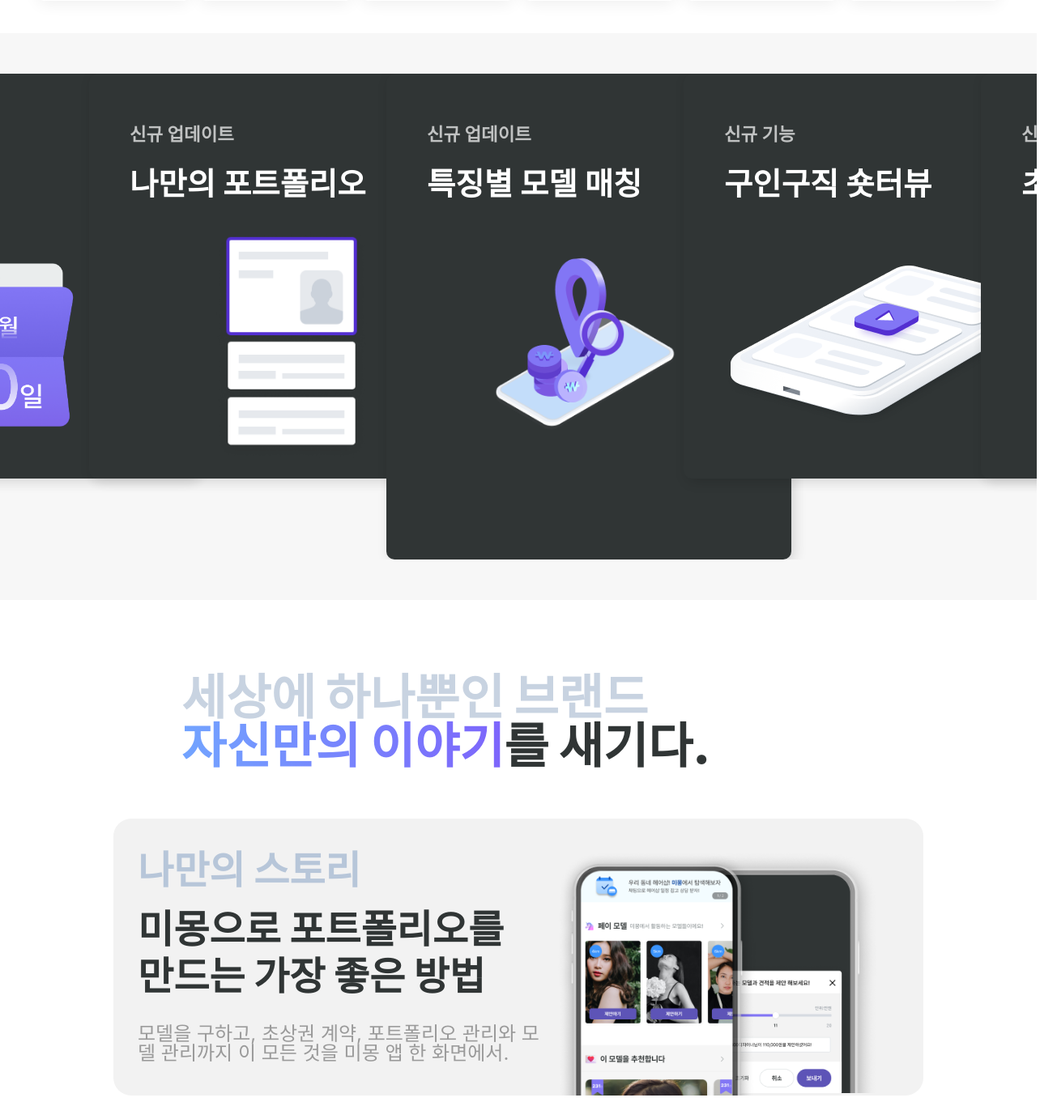
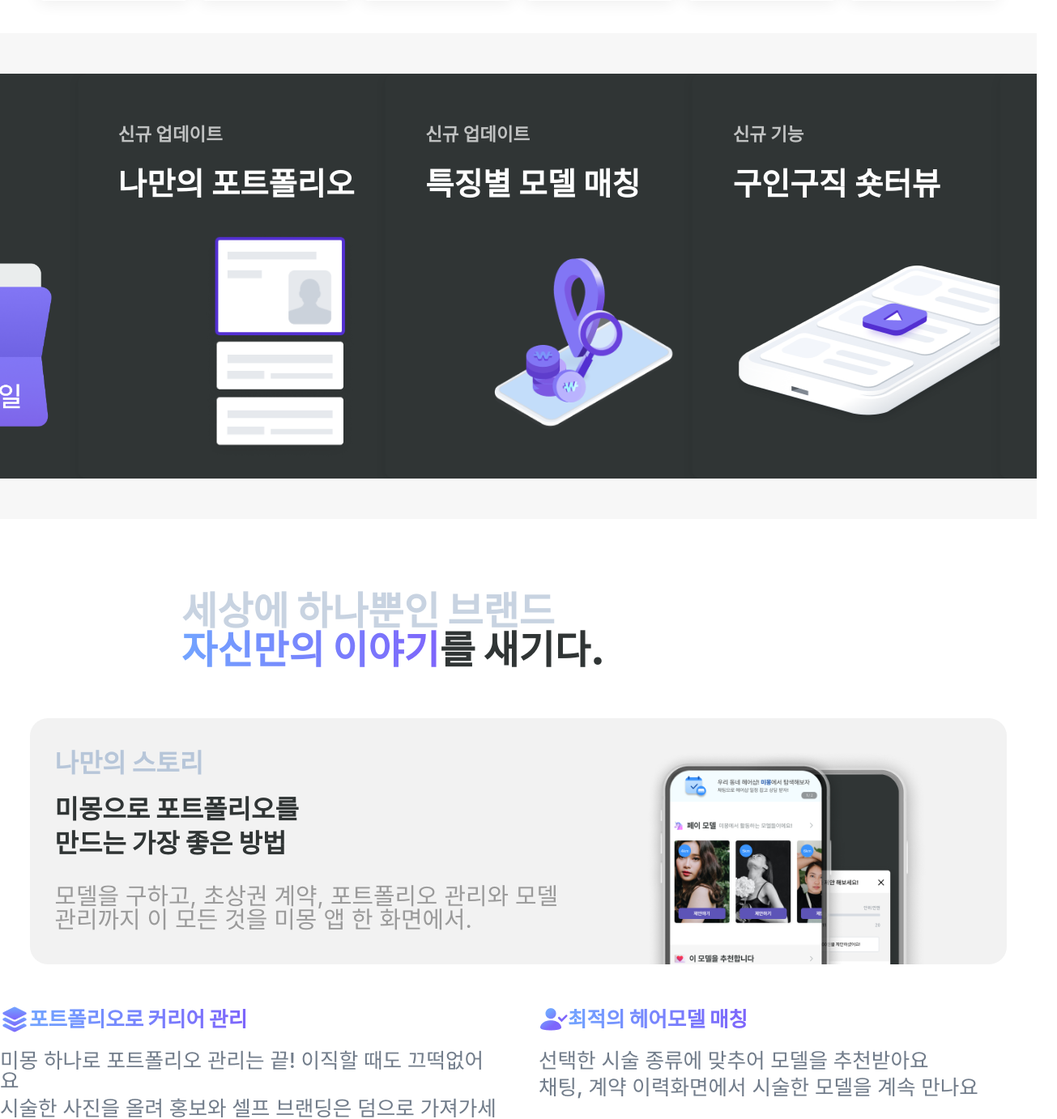
Before and after one commit to JAGORING/memong_, a React (Create React App) app: page / in a window 1280 px wide. Shown: the part 855-2237 px from the top of the page at 81% size, 1305 px wide, since content can reach past the window. Built offline with nearby package versions, Linux system fonts and the light colour scheme; a web font is replaced by a local one.

Commit message:
react-slick 대신 swiper 적용으로 변경

```diff
--- a/package.json
+++ b/package.json
@@ -9,12 +9,10 @@
     "pretendard": "^1.3.8",
     "react": "^18.2.0",
     "react-dom": "^18.2.0",
-    "react-responsive-carousel": "^3.2.23",
     "react-scripts": "5.0.1",
-    "react-slick": "^0.29.0",
-    "slick-carousel": "^1.8.1",
     "styled-components": "^6.1.0",
     "styled-reset": "^4.5.1",
+    "swiper": "^8.4.7",
     "web-vitals": "^2.1.4"
   },
   "scripts": {
--- a/src/components/CardCarousel.jsx
+++ b/src/components/CardCarousel.jsx
@@ -1,29 +1,52 @@
 import React from 'react';
 import styled from 'styled-components';
-import 'react-responsive-carousel/lib/styles/carousel.min.css'; // requires a loader
 import Portfolio from '../assets/images/img_포트폴리오.png';
 import Model from '../assets/images/img_모델매칭.png';
 import Media from '../assets/images/img_미디어.png';
 import Contract from '../assets/images/img_계약서.png';
 import Calendar from '../assets/images/img_calendar.png';
-import Slider from 'react-slick';
 import { breakpoints } from '../styles/theme';
-import { _setScreenSize } from '../App';
+import { Swiper, SwiperSlide } from 'swiper/react';
+import { Autoplay } from 'swiper';
+import 'swiper/css';
+
 const CardCarousel = () => {
-  const settings = {
-    className: 'center',
-    centerMode: true,
-    infinite: true,
-    autoplay: true,
-    centerPadding: window.innerWidth <= 767 ? '130px' : '90px',
-    slidesToShow: window.innerWidth <= 767 ? 1 : window.innerWidth <= 1200 ? 2 : 3,
-    autoplaySpeed: 3000,
-  };
-
   return (
     <CarouselContainer>
-      <Slider {...settings}>
+      <Swiper
+        className="mySwiper"
+        loop={true}
+        modules={[Autoplay]}
+        autoplay={{ delay: 0 }}
+        slidesPerView={3.4}
+        centeredSlides={true}
+        speed={5000}
+        spaceBetween={20}
+        breakpoints={{
+          260: {
+            slidesPerView: 1.5,
+            spaceBetween: 5,
+          },
+          360: {
+            slidesPerView: 2.3,
+            spaceBetween: 20,
+          },
+          767: {
+            slidesPerView: 1.9,
+            spaceBetween: 25,
+          },
+          1200: {
+            slidesPerView: 3.4,
+            spaceBetween: 10,
+          },
+          1850: {
+            slidesPerView: 3.4,
+            spaceBetween: 20,
+          },
+        }}
+      >
         {contentDatas.map((content, index) => (
+          <SwiperSlide>
             <Card className="card" key={index}>
               <h4>{content.isFunc ? '신규 기능' : '신규 업데이트'}</h4>
               <h2>{content.label}</h2>
@@ -31,58 +54,58 @@
                 <img src={content.url} alt={content.label} />
               </div>
             </Card>
+          </SwiperSlide>
         ))}
-      </Slider>
+      </Swiper>
     </CarouselContainer>
   );
 };
 export default CardCarousel;
 
 const CarouselContainer = styled.div`
-  .slick-slider {
   display: flex;
   justify-content: space-evenly;
-  }
   margin-top: 40px;
   background-color: ${(props) => props.theme.CarouselBackgroudColor};
   padding: 50px 0;
-  .center {
-    .slick-center .card {
-      ${breakpoints.large} {
-        width: 500px !important;
-        height: 600px !important;
-      }
-      ${breakpoints.medium} {
-        width: 400px !important;
-        height: 480px !important;
-      }
-      ${breakpoints.small} {
-        width: 200px !important;
-        height: 200px !important;
-      }
-    }
-    .slick-slide:not(.slick-center) .card {
-      ${breakpoints.large} {
-        width: 500px !important;
-        height: 500px !important;
-      }
-      ${breakpoints.medium} {
-        width: 400px !important;
-        height: 400px !important;
-      }
-      ${breakpoints.small} {
-        width: 160px !important;
-        height: 160px !important;
-      }
-    }
-  }
 `;
+// .center {
+//   .slick-center .card {
+//     ${breakpoints.large} {
+//       width: 500px !important;
+//       height: 600px !important;
+//     }
+//     ${breakpoints.medium} {
+//       width: 400px !important;
+//       height: 480px !important;
+//     }
+//     ${breakpoints.small} {
+//       width: 200px !important;
+//       height: 200px !important;
+//     }
+//   }
+//   .slick-slide:not(.slick-center) .card {
+//     ${breakpoints.large} {
+//       width: 500px !important;
+//       height: 500px !important;
+//     }
+//     ${breakpoints.medium} {
+//       width: 400px !important;
+//       height: 400px !important;
+//     }
+//     ${breakpoints.small} {
+//       width: 160px !important;
+//       height: 160px !important;
+//     }
+//   }
+// }
 const Card = styled.div`
   background-color: ${(props) => props.theme.CarouselCardColor};
   box-shadow: 4px 4px 16px 0px #00000024;
   border-radius: 10px;
   font-weight: 700;
   display: flex;
+  flex-direction: column;
   margin: 0 20px;
   ${breakpoints.large} {
     padding: 0 50px;
@@ -157,12 +180,8 @@
 
 const contentDatas = [
   { isFunc: false, label: '나만의 포트폴리오', url: Portfolio },
-
   { isFunc: false, label: '특징별 모델 매칭', url: Model },
-
   { isFunc: true, label: '구인구직 숏터뷰', url: Media },
-
   { isFunc: false, label: '초상권 계약', url: Contract },
-
   { isFunc: false, label: '일정 & 제안', url: Calendar },
 ];
--- a/src/components/StorySection.jsx
+++ b/src/components/StorySection.jsx
@@ -27,10 +27,10 @@
         </div>
         <div className="phone-imgs">
           <div className="front">
-            <img src={Phone_1} alert="story Phone 1" />
+            <img src={Phone_1} alt="story Phone 1" />
           </div>
           <div className="back">
-            <img src={Phone_2} alert="story Phone 2" />
+            <img src={Phone_2} alt="story Phone 2" />
           </div>
         </div>
       </div>
@@ -57,13 +57,30 @@
   align-items: center;
   justify-content: center;
   padding: 90px 0;
+  ${breakpoints.medium} {
+    padding: 50px 0;
+  }
   .story-title {
     width: 65%;
     margin: 0 auto;
+    ${breakpoints.medium} {
+      width: 100%;
+      padding: 0 30px;
+    }
+    ${breakpoints.small} {
+      margin: 0;
+      padding: 0 20px;
+    }
     h1 {
       font-weight: 900;
-      font-size: 60px;
+      font-size: 3rem;
       color: ${(props) => props.theme.StoryGrayColor};
+      ${breakpoints.medium} {
+        font-size: 2rem;
+      }
+      ${breakpoints.small} {
+        font-size: 26px;
+      }
     }
     h1:nth-child(2) {
       color: ${(props) => props.theme.mainH1GrayColor};
@@ -79,19 +96,34 @@
   .story-box {
     margin-top: 60px;
     background-color: ${(props) => props.theme.StoryBoxBackgroudColor};
-    width: 1000px;
     border-radius: 22px;
     padding: 40px 30px;
     display: flex;
     flex-direction: row;
+    ${breakpoints.medium} {
+    }
+    ${breakpoints.small} {
+      width: 90%;
+      min-height: 460px;
+      flex-direction: column;
+    }
     align-items: start;
     overflow: hidden;
     .text-group {
       flex: 5.5;
+      ${breakpoints.small} {
+        flex: 1;
+      }
       h4 {
         font-weight: 800;
-        font-size: 48px;
+        font-size: 2rem;
         color: ${(props) => props.theme.StoryGray2Color};
+        ${breakpoints.medium} {
+          font-size: 1.6rem;
+        }
+        ${breakpoints.small} {
+          font-size: 26px;
+        }
       }
       h4:first-of-type {
         margin-bottom: 25px;
@@ -102,16 +134,28 @@
       }
       p {
         font-weight: 400;
-        font-size: 24px;
+        font-size: 1.8rem;
         color: ${(props) => props.theme.StoryGray3Color};
         margin-top: 35px;
+        ${breakpoints.medium} {
+          font-size: 1.4rem;
+        }
+        ${breakpoints.small} {
+          font-size: 14px;
+        }
       }
     }
     .phone-imgs {
+      display: flex; /* 요소들을 가로로 정렬하기 위해 flex 사용 */
+      justify-content: center; /* 가로 방향 가운데 정렬 */
+      align-items: center; /* 세로 방향 가운데 정렬 */
       flex: 4.5;
       position: relative;
       width: 100%;
       height: 100%;
+      ${breakpoints.small} {
+        flex: 5.5;
+      }
       .back,
       .front {
         position: absolute;
@@ -119,10 +163,22 @@
         left: 0;
         img {
           width: 248px;
+          ${breakpoints.small} {
+            width: 165px;
+          }
+        }
+      }
+      .back {
+        transform: translateX(100px);
+        ${breakpoints.medium} {
+          transform: translateX(60px);
         }
       }
       .front {
-        transform: translateX(150px);
+        transform: translateX(200px);
+        ${breakpoints.medium} {
+          transform: translateX(160px);
+        }
       }
     }
   }
@@ -132,21 +188,37 @@
     display: grid;
     grid-template-columns: repeat(2, 1fr);
     grid-gap: 50px;
+    ${breakpoints.small} {
+      grid-template-columns: repeat(1, 1fr);
+      grid-gap: 40px;
+    }
     .point {
       h5 {
         display: inline-block;
         font-weight: 900;
-        font-size: 36px;
+        font-size: 1.6rem;
         background: linear-gradient(to right, #72a4ff, #7d65fb);
         -webkit-background-clip: text;
         background-clip: text;
         color: transparent;
+        ${breakpoints.medium} {
+          font-size: 1.2rem;
+        }
+        ${breakpoints.small} {
+          font-size: 24px;
+        }
       }
       p {
         font-weight: 500;
-        font-size: 20px;
+        font-size: 1.6rem;
         color: ${(props) => props.theme.mainH4GrayColor};
         margin-top: 8px;
+        ${breakpoints.medium} {
+          font-size: 1.2rem;
+        }
+        ${breakpoints.small} {
+          font-size: 16px;
+        }
       }
       p:first-of-type {
         margin-top: 20px;
--- a/src/index.js
+++ b/src/index.js
@@ -7,10 +7,8 @@
 
 const root = ReactDOM.createRoot(document.getElementById('root'));
 root.render(
-  <React.StrictMode>
-    <ThemeProvider theme={theme}>
-      <GlobalStyles />
-      <App />
-    </ThemeProvider>
-  </React.StrictMode>,
+  <ThemeProvider theme={theme}>
+    <GlobalStyles />
+    <App />
+  </ThemeProvider>,
 );
```
Also changed, not shown: src/TestCom.js (deleted, +0 -17 lines), 1 other file (tests, documents, lock files or other folders). Lines whose indentation alone changed are shown as unchanged.
